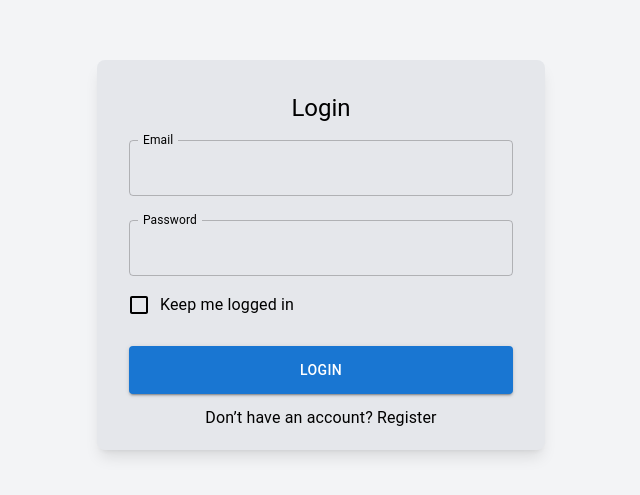
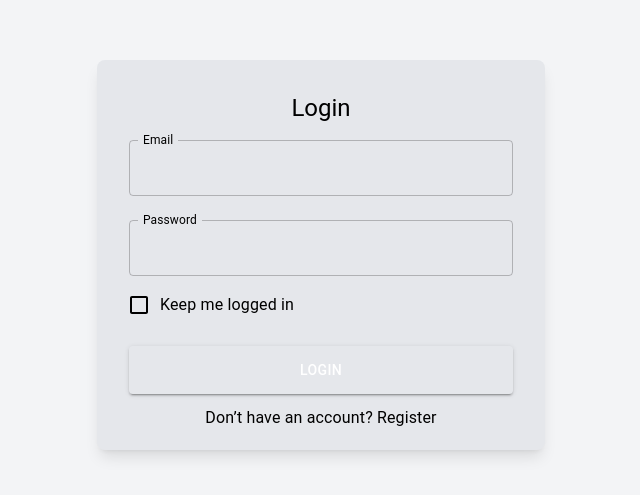
Before and after one commit to niy42/Bi-dashboard, a Next.js app: page / in a window 1280 px wide. Shown: the part 145-640 px from the top of the page, without its empty margins (319-959 px from the left). Built offline with nearby package versions, Linux system fonts and the light colour scheme; no server answers.

Commit message:
modified codebase

```diff
--- a/app/page.tsx
+++ b/app/page.tsx
@@ -53,7 +53,7 @@ export default function Login() {
   };
 
   return (
-    <div className="overflow-hidden flex items-center justify-center min-h-screen px-4 sm:px-6 lg:px-8 bg-[var(--background)]">
+    <div className="relative overflow-hidden flex items-center justify-center min-h-screen px-4 sm:px-6 lg:px-8 bg-[var(--background)]">
       <div
         className="w-full max-w-md space-y-6 p-6 sm:p-8 rounded-lg shadow-lg bg-[var(--form-background)] text-[var(--text-color)]"
         data-aos="fade-up"
@@ -78,11 +78,11 @@ export default function Login() {
             variant="outlined"
             InputLabelProps={{
               style: { color: "var(--text-color)" },
-              shrink: true
+              shrink: true,
             }}
             inputProps={{
               style: { color: "var(--text-color)" },
-              autoCapitalize: "none"
+              autoCapitalize: "none",
             }}
             error={!!error && (!email || !/\S+@\S+\.\S+/.test(email))}
             disabled={loading}
@@ -101,7 +101,7 @@ export default function Login() {
             variant="outlined"
             InputLabelProps={{
               style: { color: "var(--text-color)" },
-              shrink: true
+              shrink: true,
             }}
             inputProps={{ style: { color: "var(--text-color)" } }}
             error={!!error && (!password || password.length < 6)}
@@ -119,15 +119,15 @@ export default function Login() {
                 disabled={loading}
                 sx={{
                   color: "var(--text-color)",
-                  '&.Mui-checked': {
-                    color: "primary",
+                  "&.Mui-checked": {
+                    color: "var(--primary-color)", // Updated to use CSS variable
                   },
                 }}
               />
             }
             label="Keep me logged in"
             className="text-[var(--text-color)]"
-            data-aos=""
+            data-aos="fade-up" // Restored AOS animation
             data-aos-delay="500"
           />
 
@@ -149,13 +149,13 @@ export default function Login() {
             sx={{
               mt: 0.5,
               py: 1.5,
-              backgroundColor: "primary",
-              '&:hover': {
-                backgroundColor: "primary.dark",
+              backgroundColor: "var(--primary-color)", // Updated to use CSS variable
+              "&:hover": {
+                backgroundColor: "var(--primary-hover)", // Updated to use CSS variable
               },
             }}
-            data-aos=""
-            data-aos-delay=""
+            data-aos="fade-up" // Restored AOS animation
+            data-aos-delay="700" // Restored delay
           >
             {loading ? (
               <div className={`flex items-center justify-center ${theme === "dark" ? "text-amber-100" : "text-gray-900"}`}>
@@ -173,15 +173,20 @@ export default function Login() {
             data-aos-delay="800"
           >
             Don’t have an account?
-            <a
-              href="/register"
-              className="text-[var(--primary-color)] hover:underline"
-            >
+            <a href="/register" className="text-[var(--primary-color)] hover:underline">
               Register
             </a>
           </Typography>
         </form>
       </div>
+      <Typography
+        variant="body2"
+        className="absolute bottom-4 left-4 text-[var(--text-color)] text-xs sm:text-sm opacity-75"
+        data-aos="fade-right"
+        data-aos-delay="900"
+      >
+        Made with ❤️ from Adeniyi
+      </Typography>
     </div>
   );
 }
--- a/app/register/index.tsx
+++ b/app/register/index.tsx
@@ -182,6 +182,14 @@ export default function Register() {
           </Typography>
         </form>
       </div>
+      <Typography
+        variant="body2"
+        className="absolute bottom-4 left-4 text-[var(--text-color)] text-xs sm:text-sm opacity-75"
+        data-aos="fade-right"
+        data-aos-delay="900"
+      >
+        Made with ❤️ from Adeniyi
+      </Typography>
     </div>
   );
 }
```
